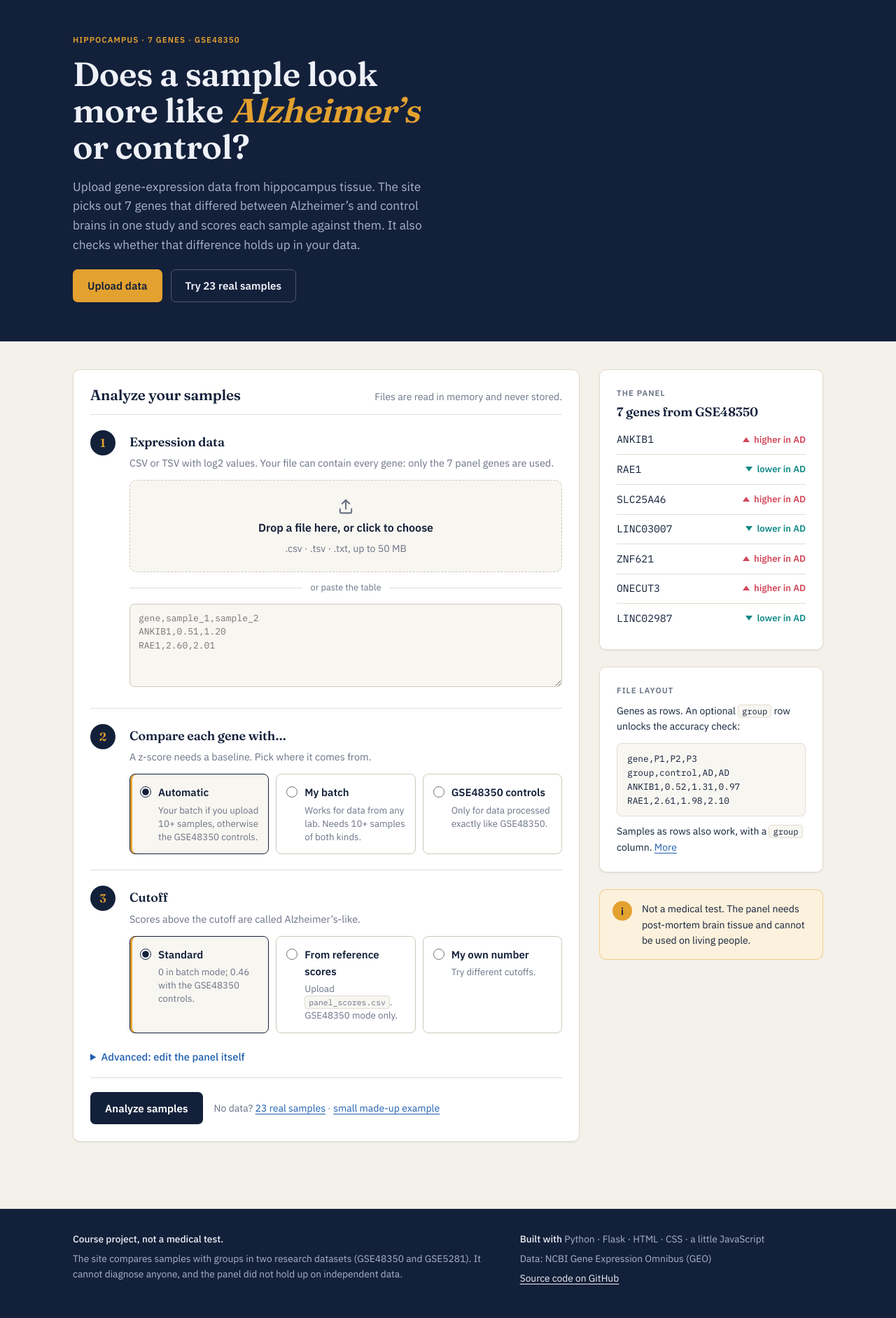
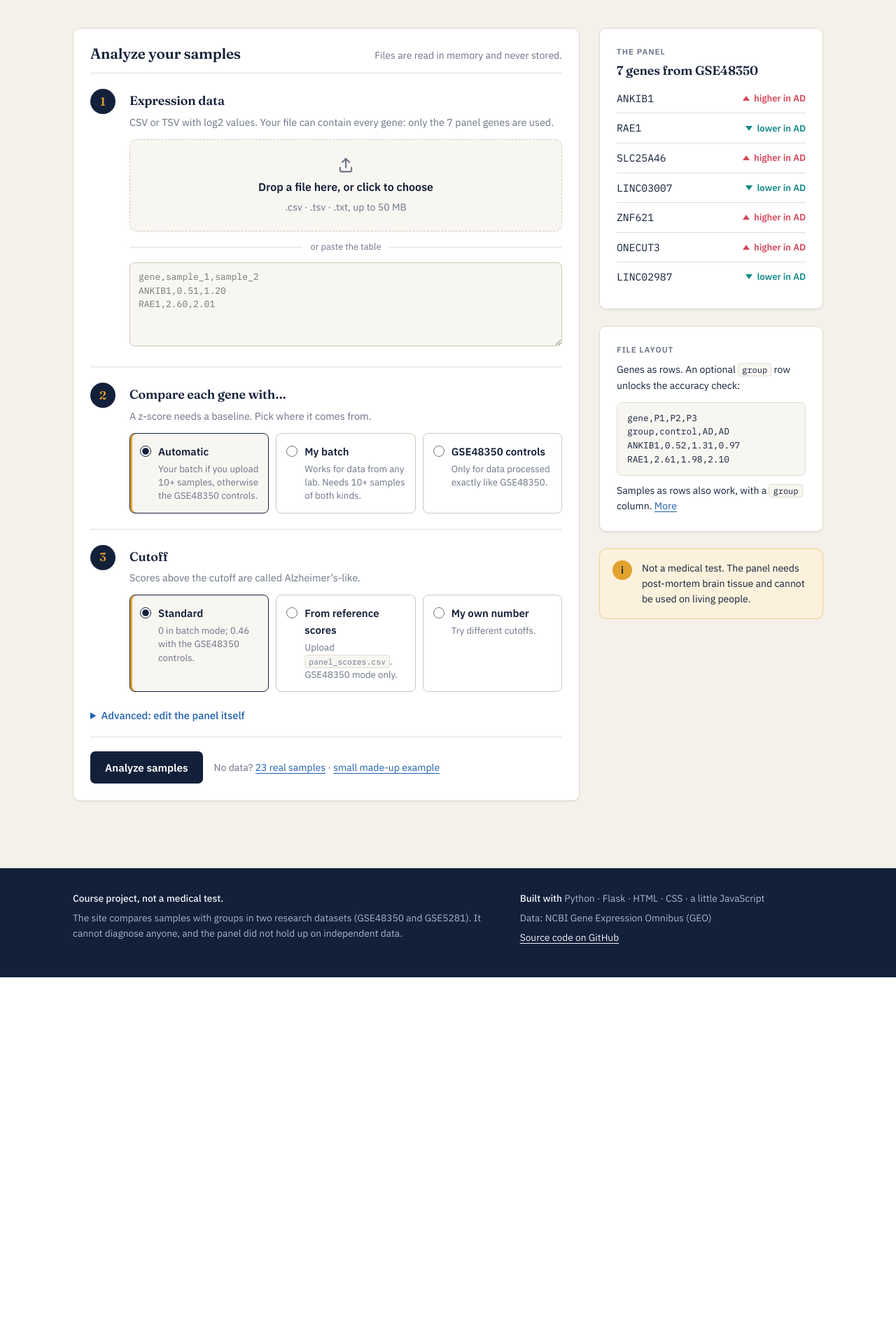
Before and after one commit to CU22BCA033A/vaishu-project, a Flask app: page / in a window 1280 px wide. Shown: the part 71-1955 px from the top of the page at 70% size. After the commit the page ends 1468 px from the top, so only its background shows below. Run offline with Flask 3, Linux system fonts and the light colour scheme.

Commit message:
Remove the home-page hero and the validation notice
The home page now opens directly on the upload form. The Validation
page is still in the menu. Unused hero code and styles removed.

Co-Authored-By: Claude Opus 5.5 <noreply@anthropic.com>
Claude-Session: https://claude.ai/code/session_01RsxGJoYAwsUu1B8Aifn1qK

```diff
--- a/analysis.py
+++ b/analysis.py
@@ -765,35 +765,6 @@ def heat_style(value, limit=2.5):
     return "background: color-mix(in srgb, var(%s) %d%%, var(--cell)); color: %s;" % (colour, percent, text)
 
 
-def hero_heatmap():
-    """
-    Real data for the picture on the home page: the 7 panel genes across
-    the 23 GSE5281 samples (controls first, then Alzheimer's).
-    Each cell is sign * z, compared with the batch average.
-    Returns None if the validation file is missing.
-    """
-    if not os.path.exists(VALIDATION_BATCH):
-        return None
-    panel = parse_panel(default_panel_text())
-    samples = parse_expression(read_file_text(VALIDATION_BATCH), panel)
-    centers = batch_centers(panel, samples)
-
-    columns = []
-    for sample in samples:
-        result = score_sample(sample, panel, centers)
-        columns.append({
-            "name": sample["name"],
-            "label": group_label(sample["group"]),
-            "cells": [g["contribution"] for g in result["genes"]],
-        })
-    columns.sort(key=lambda c: c["label"])
-    return {
-        "genes": [p["gene"] for p in panel],
-        "columns": columns,
-        "n_ctl": len([c for c in columns if c["label"] == 0]),
-    }
-
-
 def validation_roc():
     """ROC curve of the GSE5281 validation, read from its scores file."""
     path = os.path.join(VALIDATION_FOLDER, "gse5281_scores.csv")
--- a/app.py
+++ b/app.py
@@ -56,8 +56,6 @@ def show_form(error=None, form=None):
         panel=analysis.parse_panel(analysis.default_panel_text()),
         default_cutoff=analysis.DEFAULT_CUTOFF,
         min_batch=analysis.MIN_BATCH_SIZE,
-        validation=analysis.load_validation(),
-        heatmap=analysis.hero_heatmap(),
     )
 
 
--- a/static/css/style.css
+++ b/static/css/style.css
@@ -23,7 +23,7 @@
   --line: #e2ddd2;
   --line-strong: #cfc8ba;
 
-  --navy: #13203a;        /* header and hero band */
+  --navy: #13203a;        /* header and footer */
   --navy-2: #1c2d4f;
   --on-navy: #eef1f7;
   --on-navy-muted: #a9b4cb;
@@ -118,31 +118,6 @@ code { font-size: .86em; background: var(--surface-2); border: 1px solid var(--l
 .theme-switch button[aria-pressed="true"] { background: var(--gold); color: #13203a; }
 
 
-/* ---------- Hero band (home page) ---------- */
-.hero { background: var(--navy); color: var(--on-navy); padding: 48px 0 56px; }
-.hero .container { display: grid; grid-template-columns: 1.05fr 1fr; gap: 48px; align-items: center; }
-.hero h1 { color: var(--on-navy); }
-.hero h1 em { font-style: italic; color: var(--gold); }
-.hero .lead { color: var(--on-navy-muted); font-size: 1.08rem; max-width: 52ch; }
-.hero .label { color: var(--gold); margin-bottom: 14px; }
-.hero-actions { display: flex; gap: 12px; flex-wrap: wrap; margin-top: 22px; }
-
-.figure { background: var(--navy-2); border: 1px solid rgba(255, 255, 255, .08); border-radius: var(--radius); padding: 18px 18px 14px; }
-.figure-caption { color: var(--on-navy-muted); font-size: .8rem; margin: 12px 0 0; line-height: 1.5; }
-.figure-caption strong { color: var(--on-navy); font-weight: 500; }
-
-.heat-hero { display: grid; grid-template-columns: 82px 1fr; gap: 6px 10px; align-items: center; }
-.heat-hero .gene { font-family: "IBM Plex Mono", monospace; font-size: .7rem; color: var(--on-navy-muted); text-align: right; }
-.heat-hero .row { display: grid; grid-auto-flow: column; grid-auto-columns: 1fr; gap: 2px; }
-.heat-hero .row span { height: 18px; border-radius: 2px; }
-.heat-hero .row .gap { background: transparent !important; }
-.heat-hero .groups { display: grid; gap: 2px; font-size: .7rem; color: var(--on-navy-muted); }
-.heat-hero .groups span { border-top: 2px solid; padding-top: 3px; }
-.heat-hero .hero-cell { --cell: #24365c; }
-.legend-bar { display: flex; align-items: center; gap: 8px; font-size: .72rem; color: var(--on-navy-muted); margin-top: 12px; }
-.legend-bar i { display: block; width: 110px; height: 8px; border-radius: 4px; background: linear-gradient(90deg, var(--ctl), #24365c, var(--ad)); }
-
-
 /* ---------- Buttons ---------- */
 .btn {
   display: inline-flex; align-items: center; justify-content: center; gap: 8px;
@@ -155,8 +130,6 @@ code { font-size: .86em; background: var(--surface-2); border: 1px solid var(--l
 .btn-ink:hover { background: var(--ink-2); }
 .btn-line { background: transparent; color: var(--ink); border-color: var(--line-strong); }
 .btn-line:hover { border-color: var(--ink); }
-.btn-ghost-light { background: transparent; color: var(--on-navy); border-color: rgba(255, 255, 255, .25); }
-.btn-ghost-light:hover { border-color: var(--on-navy); }
 .btn[disabled] { opacity: .65; cursor: progress; }
 
 
@@ -165,6 +138,7 @@ main { padding: 40px 0 72px; }
 .page-head { padding: 40px 0 32px; background: var(--surface); border-bottom: 1px solid var(--line); }
 .page-head .lead { color: var(--ink-2); max-width: 66ch; font-size: 1.05rem; margin: 0; }
 .page-head .label { margin-bottom: 10px; color: var(--gold-text); }
+.head-actions { display: flex; gap: 12px; flex-wrap: wrap; margin-top: 22px; }
 
 .panel { background: var(--surface); border: 1px solid var(--line); border-radius: var(--radius); box-shadow: var(--shadow); padding: 24px; margin: 0 0 24px; }
 .panel-head { display: flex; align-items: baseline; justify-content: space-between; gap: 16px; flex-wrap: wrap; margin-bottom: 14px; }
@@ -390,13 +364,12 @@ pre { margin: 0 0 10px; padding: 12px 14px; overflow-x: auto; font-size: .8rem;
 
 /* ---------- Smaller screens ---------- */
 @media (max-width: 960px) {
-  .hero .container, .grid-side { grid-template-columns: 1fr; }
+  .grid-side { grid-template-columns: 1fr; }
   .sticky { position: static; }
   .stats { grid-template-columns: 1fr 1fr; }
 }
 @media (max-width: 720px) {
   .container { padding: 0 16px; }
-  .hero { padding: 32px 0 36px; }
   .grid-2, .reasons, .site-footer .container { grid-template-columns: 1fr; }
   .choices { grid-template-columns: 1fr; }
   .panel { padding: 18px; }
@@ -408,8 +381,6 @@ pre { margin: 0 0 10px; padding: 12px 14px; overflow-x: auto; font-size: .8rem;
   .bar-row { grid-template-columns: 1fr 50px; }
   .bar-name { grid-column: 1 / -1; }
   .bar-name .small { display: inline; margin-left: 6px; }
-  .heat-hero { grid-template-columns: 70px 1fr; }
-  .heat-hero .row span { height: 14px; }
   .method-step { grid-template-columns: 1fr; gap: 6px; }
   .diff { width: 100px; }
 }
--- a/templates/index.html
+++ b/templates/index.html
@@ -1,57 +1,8 @@
 {% extends "base.html" %}
 {% block title %}Analyze{% endblock %}
 
-{% block hero %}
-<section class="hero">
-  <div class="container">
-    <div>
-      <span class="label">Hippocampus · 7 genes · GSE48350</span>
-      <h1>Does a sample look more like <em>Alzheimer’s</em> or control?</h1>
-      <p class="lead">Upload gene-expression data from hippocampus tissue. The site picks out 7 genes that differed between Alzheimer’s and control brains in one study and scores each sample against them. It also checks whether that difference holds up in your data.</p>
-      <div class="hero-actions">
-        <a href="#analyze" class="btn btn-gold">Upload data</a>
-        <a href="{{ url_for('example_gse5281') }}" class="btn btn-ghost-light">Try 23 real samples</a>
-      </div>
-    </div>
-
-    {% if heatmap %}
-    <figure class="figure" style="margin:0">
-      <div class="heat-hero" role="img" aria-label="Heatmap of the 7 panel genes across 23 GSE5281 hippocampus samples">
-        {% for gene in heatmap.genes %}
-        {% set gi = loop.index0 %}
-        <span class="gene">{{ gene }}</span>
-        <div class="row">
-          {% for col in heatmap.columns %}
-            {% if loop.index0 == heatmap.n_ctl %}<span class="gap"></span>{% endif %}
-            <span class="hero-cell" style="{{ col.cells[gi]|heat(1.8) }}" title="{{ col.name }} · {{ gene }}: {{ '%+.2f'|format(col.cells[gi]) }}"></span>
-          {% endfor %}
-        </div>
-        {% endfor %}
-        <span></span>
-        <div class="groups" style="grid-template-columns: {{ heatmap.n_ctl }}fr 1fr {{ heatmap.columns|length - heatmap.n_ctl }}fr">
-          <span style="border-color: var(--ctl)">{{ heatmap.n_ctl }} controls</span>
-          <span></span>
-          <span style="border-color: var(--ad)">{{ heatmap.columns|length - heatmap.n_ctl }} Alzheimer’s</span>
-        </div>
-      </div>
-      <div class="legend-bar"><span>toward control</span><i></i><span>toward Alzheimer’s</span></div>
-      <figcaption class="figure-caption"><strong>Real data, GSE5281.</strong> Each cell is one panel gene in one sample. If the panel worked, the right block would be mostly coral and the left block mostly teal. It isn’t, which is what the <a href="{{ url_for('validation') }}" style="color:inherit">validation</a> found.</figcaption>
-    </figure>
-    {% endif %}
-  </div>
-</section>
-{% endblock %}
 
 {% block content %}
-{% if validation %}
-<div class="callout callout-result">
-  <span class="icon">!</span>
-  <div>
-    <p><strong>Independent check: the panel did not hold up.</strong> On {{ validation.n_control + validation.n_alzheimers }} hippocampus samples from a second study (GSE5281) it separated Alzheimer’s from controls no better than chance (AUC {{ "%.2f"|format(validation.auc) }}, where 0.5 is a coin flip). <a href="{{ url_for('validation') }}">Read the validation →</a></p>
-  </div>
-</div>
-{% endif %}
-
 {% if error %}
 <div class="callout callout-error" role="alert">
   <span class="icon">×</span>
--- a/templates/results.html
+++ b/templates/results.html
@@ -12,7 +12,7 @@
       {% else %}Each gene was compared with the 18 GSE48350 control brains.{% endif %}
       Cutoff <strong>{{ "%.2f"|format(report.cutoff) }}</strong>: {{ cutoff_source }}.
     </p>
-    <div class="hero-actions">
+    <div class="head-actions">
       <a class="btn btn-ink" href="{{ url_for('index') }}#analyze">New analysis</a>
       <button type="button" class="btn btn-line" id="downloadBtn">Download CSV</button>
     </div>
```
Also changed, not shown: README.md, 2 other files.
